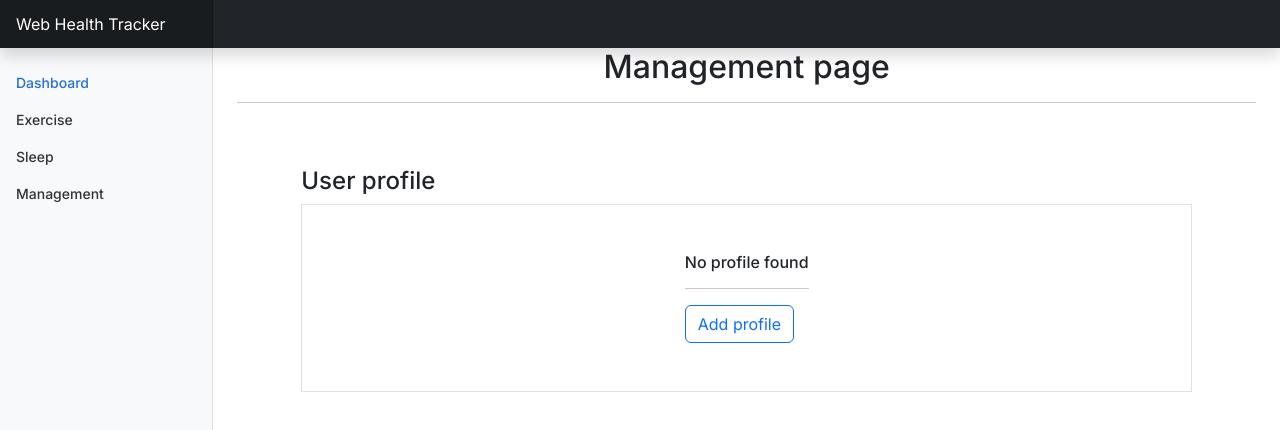
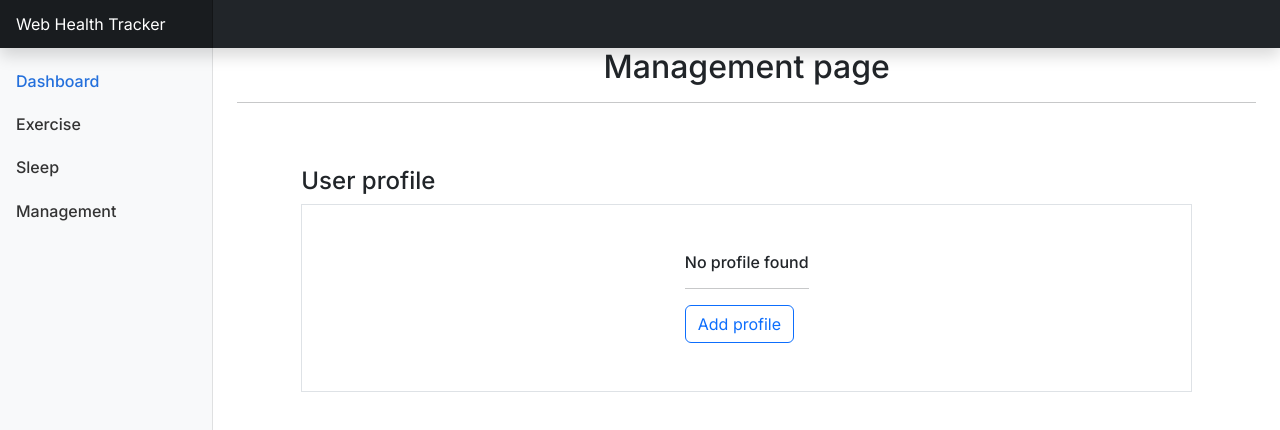
Before and after one commit to lantoday/WebHealthTracker, a Next.js app in the folder web-health-tracker/: page /management in a window 1280 px wide. Shown: the top 430 px of the page. Built offline with nearby package versions, Linux system fonts and the light colour scheme.

Commit message:
UI improvement for nav bar & profile form

```diff
--- a/web-health-tracker/src/app/ui/profile/profile-form.tsx
+++ b/web-health-tracker/src/app/ui/profile/profile-form.tsx
@@ -13,35 +13,45 @@ export function ProfileForm({ profile }: ProfileFormProps) {
         <div className="pt-4 pr-3">
           {/* first name */}
           <div className="row align-items-center m-4 p-2 h6">
-            <span className="col-2">First Name:</span>
-            <span className="col-8">{profile?.firstName ?? ""}</span>
+            <span className="col-2">First name:</span>
+            <span className="col-6  border p-2 m-1">
+              {profile?.firstName ?? ""}
+            </span>
           </div>
           {/* last name */}
           <div className="row align-items-center m-4 p-2 h6">
-            <span className="col-2">Last Name:</span>
-            <span className="col-8">{profile?.lastName ?? ""}</span>
+            <span className="col-2">Last name:</span>
+            <span className="col-6  border p-2 m-1">
+              {profile?.lastName ?? ""}
+            </span>
           </div>
 
           {/* gender */}
           <div className="row align-items-center m-4 p-2 h6">
             <span className="col-2">Gender:</span>
-            <span className="col-8">{profile?.gender ?? ""}</span>
+            <span className="col-6  border p-2 m-1">
+              {profile?.gender ?? ""}
+            </span>
           </div>
 
           {/* age */}
           <div className="row align-items-center m-4 p-2 h6">
             <span className="col-2">Age:</span>
-            <span className="col-8">{profile?.age ?? ""}</span>
+            <span className="col-6  border p-2 m-1">{profile?.age ?? ""}</span>
           </div>
           {/* height */}
           <div className="row align-items-center m-4 p-2 h6">
             <span className="col-2">Height:</span>
-            <span className="col-8">{`${profile?.height + " CM" ?? ""}`}</span>
+            <span className="col-6 border p-2 m-1">{`${
+              profile?.height + " CM" ?? ""
+            }`}</span>
           </div>
           {/* weight */}
           <div className="row align-items-center m-4 p-2  h6">
             <span className="col-2">Weight:</span>
-            <span className="col-8">{`${profile?.weight + " KG" ?? ""}`}</span>
+            <span className="col-6 border p-2 m-1">{`${
+              profile?.weight + " KG" ?? ""
+            }`}</span>
           </div>
           <div className="d-flex flex-row-reverse m-4 p-2 h6">
             <button
--- a/web-health-tracker/src/app/ui/shared/navbar.tsx
+++ b/web-health-tracker/src/app/ui/shared/navbar.tsx
@@ -8,25 +8,25 @@ const Navbar: React.FC = () => {
     >
       <div className="position-sticky pt-3">
         <ul className="nav flex-column">
-          <li className="nav-item">
+          <li className="nav-item h6">
             <a className="nav-link active" aria-current="page" href="/">
               <span data-feather="home"></span>
               Dashboard
             </a>
           </li>
-          <li className="nav-item">
+          <li className="nav-item h6">
             <a className="nav-link" href="/exercise">
               <span data-feather="file"></span>
               Exercise
             </a>
           </li>
-          <li className="nav-item">
+          <li className="nav-item h6">
             <a className="nav-link" href="/sleep">
               <span data-feather="shopping-cart"></span>
               Sleep
             </a>
           </li>
-          <li className="nav-item">
+          <li className="nav-item h6">
             <a className="nav-link" href="/management">
               <span data-feather="shopping-cart"></span>
               Management
```
